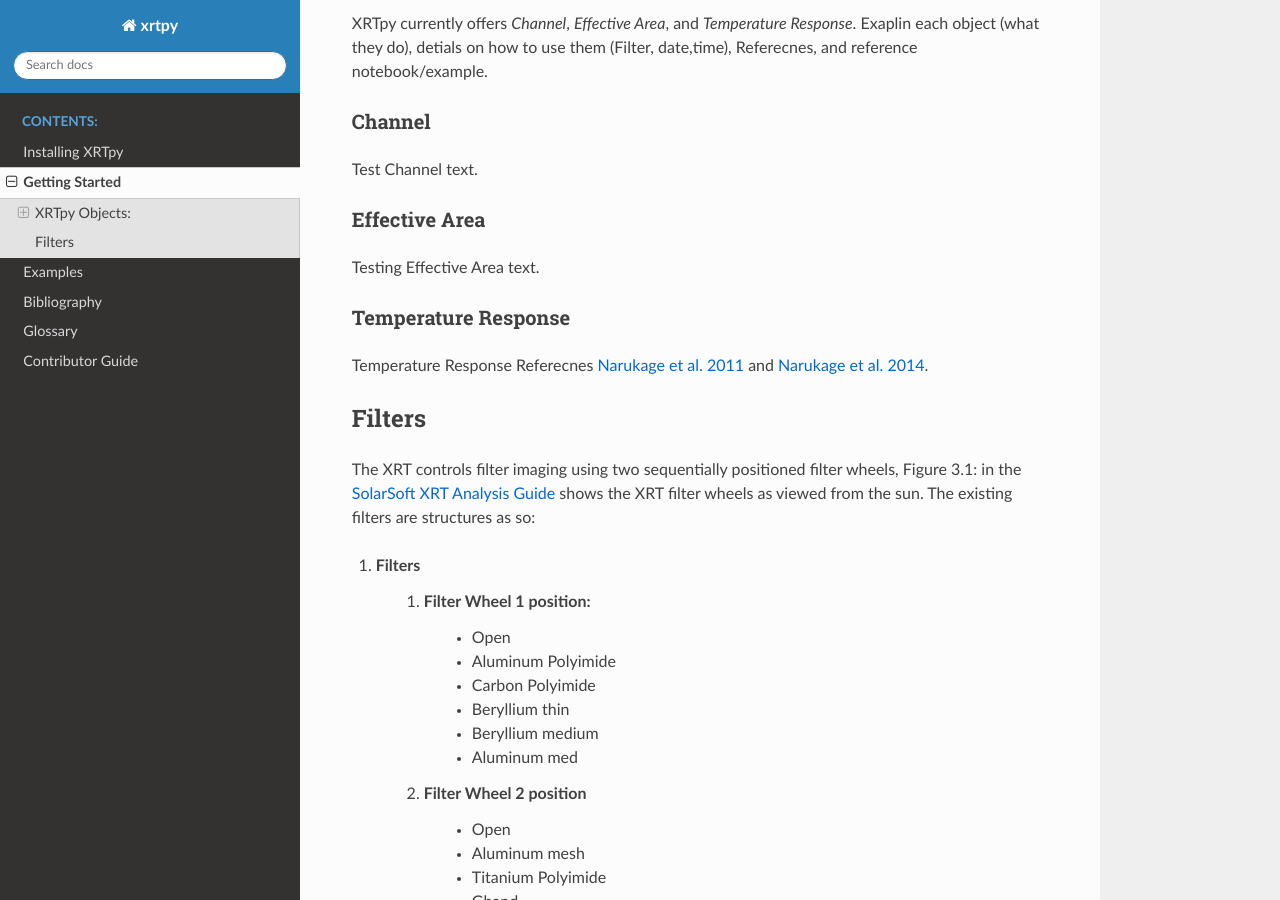
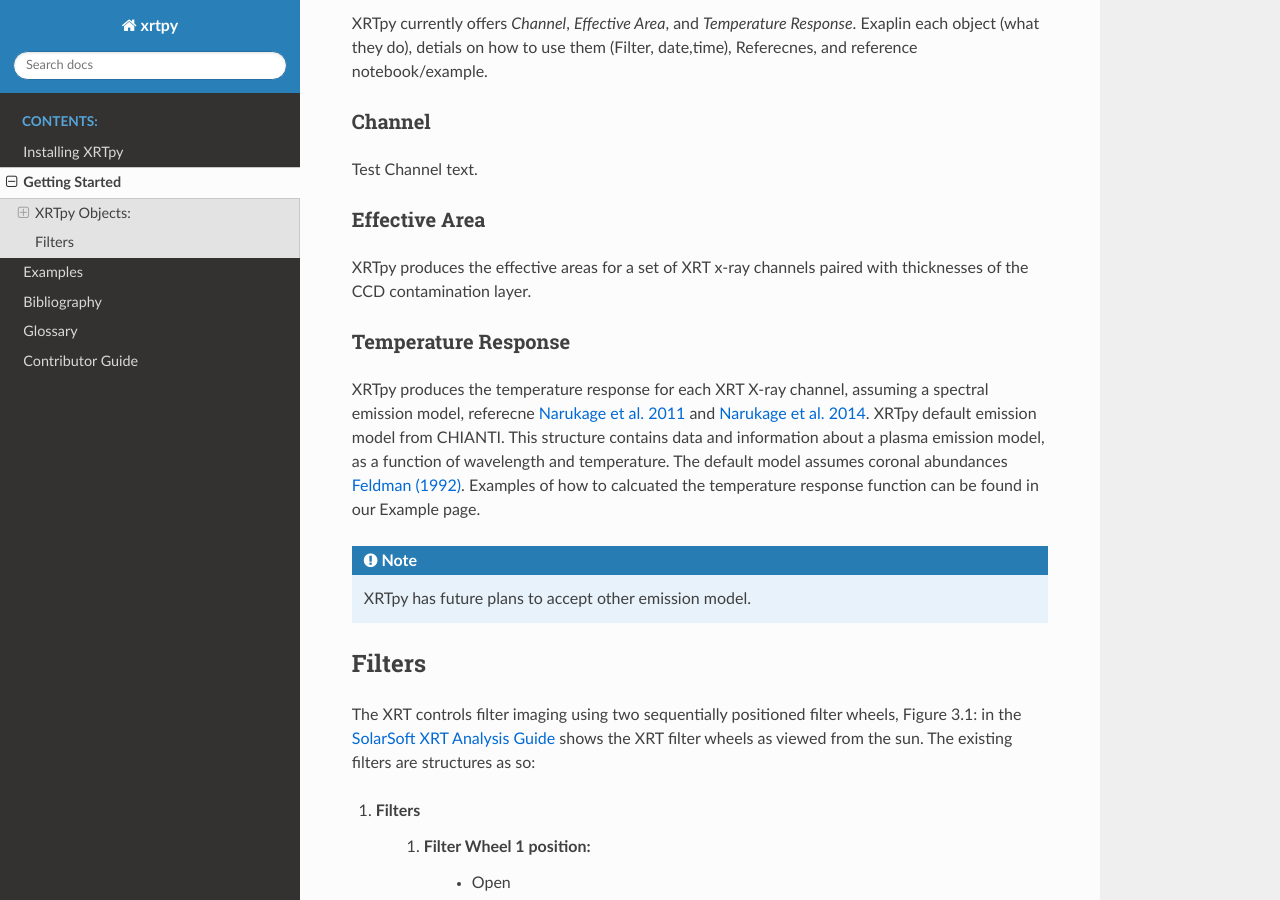
Before and after one commit to HinodeXRT/xrtpy, a Sphinx documentation site: the page built from docs/getting_started.rst, in a window 1280 px wide and 900 px high, scrolled down 276 px. Built offline with Sphinx 7.4.7 and the Read the Docs theme 2.0.0, drawn with Linux system fonts in a browser that asks for light colours.

Commit message:
Adding text to temperature response.

```diff
--- a/docs/getting_started.rst
+++ b/docs/getting_started.rst
@@ -18,11 +18,16 @@
 
 Effective Area
 --------------
-Testing Effective Area text.
+XRTpy produces the effective areas for a set of XRT x-ray channels paired with thicknesses of the CCD contamination layer.
 
 Temperature Response
 --------------------
-Temperature Response Referecnes `Narukage et al. 2011`_ and `Narukage et al. 2014`_.
+XRTpy produces the temperature response for each XRT X-ray channel, assuming a spectral emission model, referecne `Narukage et al. 2011`_ and `Narukage et al. 2014`_.
+XRTpy default emission model from CHIANTI. This structure contains data and information about a plasma emission model, as a function of wavelength and temperature.
+The default model assumes coronal abundances `Feldman (1992)`_. Examples of how to calcuated the temperature response function can be found in our Example page.
+
+.. note::
+   XRTpy has future plans to accept other emission model.
 
 
 Filters
@@ -62,7 +67,7 @@
 .. _SolarSoft XRT Analysis Guide: https://xrt.cfa.harvard.edu/resources/documents/XAG/XAG.pdf
 .. _xrt-cfa-harvard: https://xrt.cfa.harvard.edu/index.php
 
-
+.. _Feldman (1992): https://doi.org/10.1088/0031-8949/46/3/002
 
 .. _Narukage et al. 2011: https://doi.org/10.1007/s11207-010-9685-2
 .. _Narukage et al. 2014: https://doi.org/10.1007/s11207-013-0368-7
```
